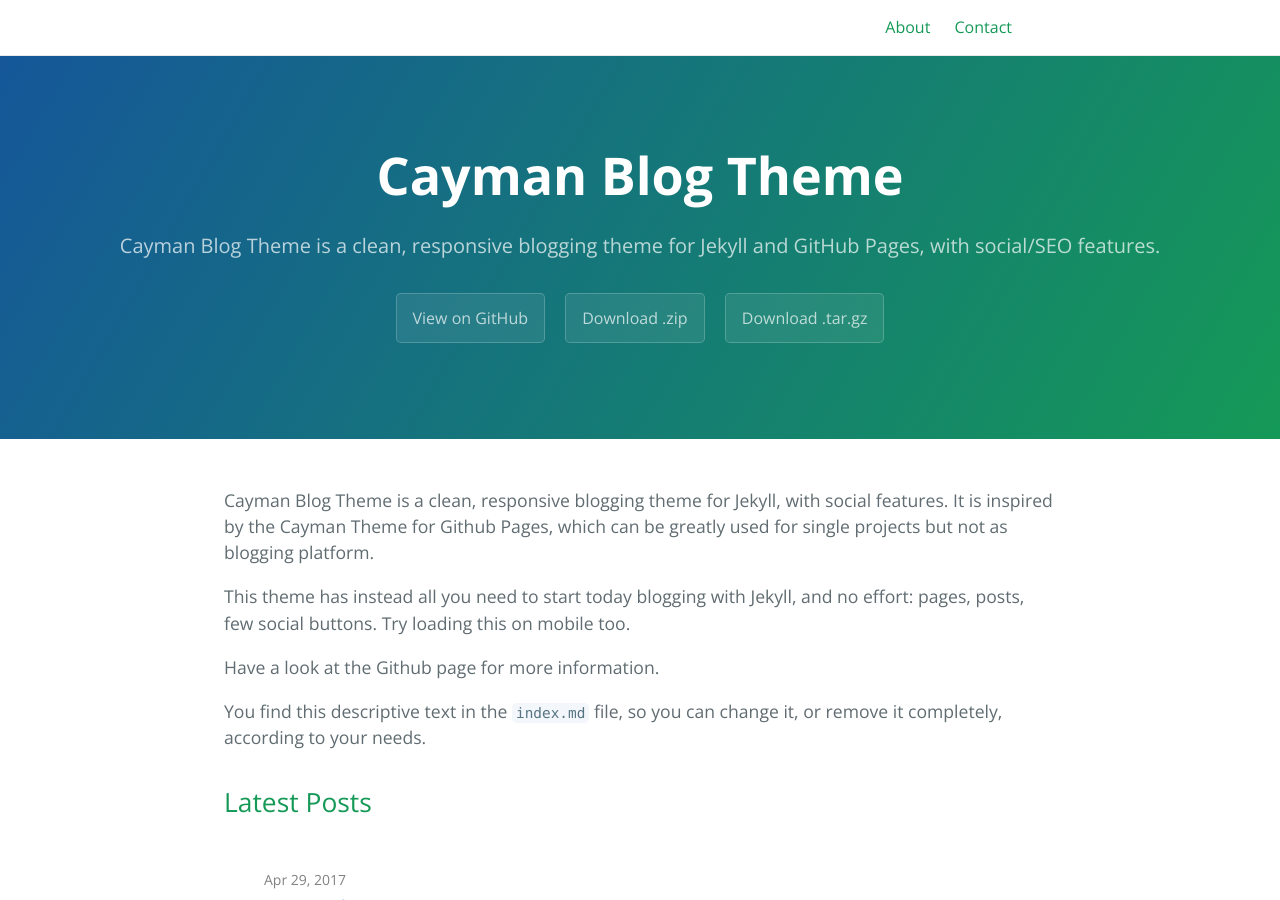
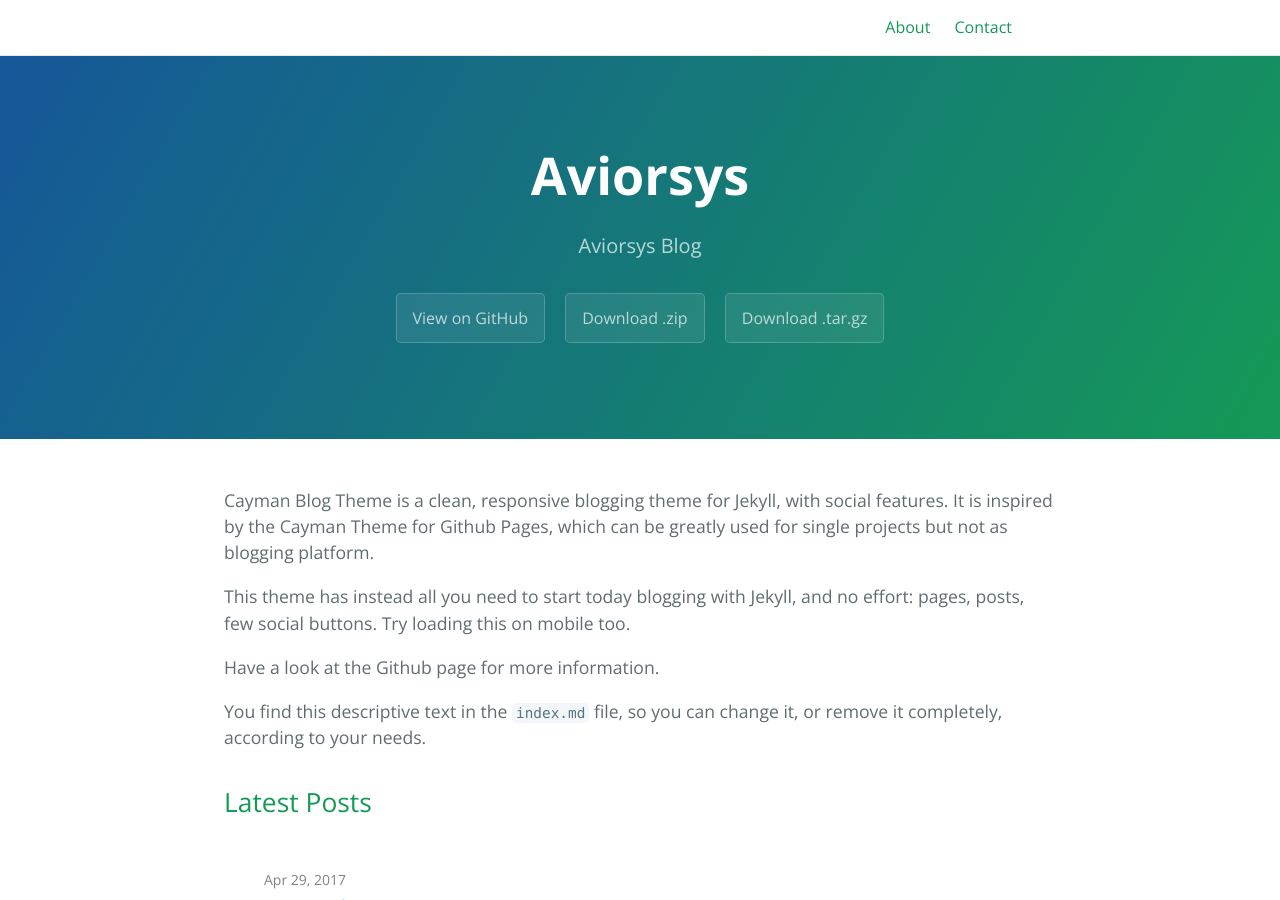
Before and after one commit to antleritsolutions/aviorsys.github.io, a Jekyll site: the page built from index.md, in a window 1280 px wide and 900 px high. Built offline with Jekyll 4.4.1, drawn with Linux system fonts in a browser that asks for light colours.

Commit message:
fix errors

```diff
--- a/_config.yml
+++ b/_config.yml
@@ -1,9 +1,9 @@
-title: Cayman Blog Theme
-description: Cayman Blog Theme is a clean, responsive blogging theme for Jekyll and GitHub Pages, with social/SEO features.
+title: Aviorsys
+description: Aviorsys Blog
 show_downloads: true
 
-baseurl: "/cayman-blog" # change this to the subpath of your site, e.g. /blog. Leave it empty if you don't need it.
-url: "https://lorepirri.github.io" # change this to the base hostname & protocol for your site
+baseurl: "" # change this to the subpath of your site, e.g. /blog. Leave it empty if you don't need it.
+url: "https://aviorsys.github.io" # change this to the base hostname & protocol for your site
 
 google_analytics:
 # cayman-blog date format
```
